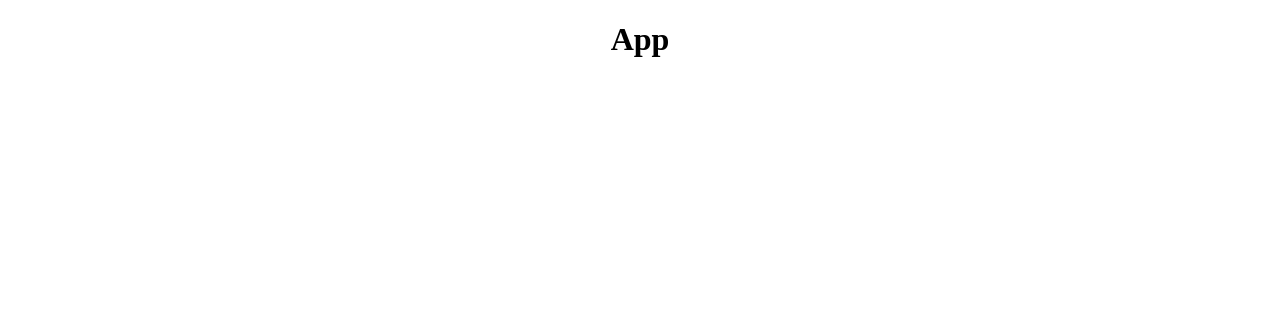
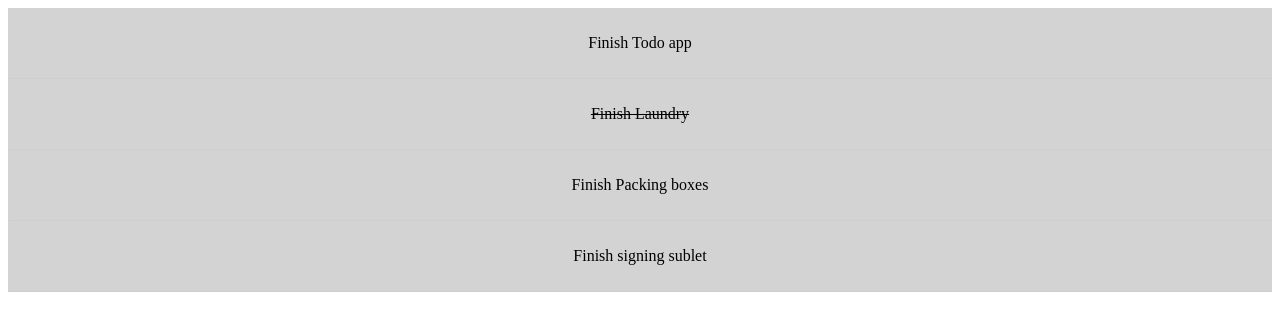
Before and after one commit to Karanveer-singh671/TODOApp-REACT, a React (Create React App) app: page / in a window 1280 px wide. Shown: the top 330 px of the page. Built offline with nearby package versions, Linux system fonts and the light colour scheme.

Commit message:
created Todos component and todoList component

```diff
--- a/src/App.js
+++ b/src/App.js
@@ -1,13 +1,41 @@
 import React, { Component } from 'react';
 import './App.css';
-
+import Todos from './components/Todos';
 class App extends Component {
   // renders component in browser
+
+  state = {
+    todos: [
+      {
+        id: 1,
+        title: 'Finish Todo app',
+        completed: false
+      },
+      {
+        id: 2,
+        title: 'Finish Laundry',
+        completed: true
+      },
+      {
+        id: 3,
+        title: 'Finish Packing boxes',
+        completed: false
+      },
+      {
+        id: 4,
+        title: 'Finish signing sublet',
+        completed: false
+      }
+    ]
+  }
+
   render() {
     return (
       // need to use className (for class in html)
+      // this.state.todos is state from App and it is stored in todos
+      // todos can now be passed as a prop for any other component
       <div className="App">
-      <h1>App</h1>
+      <Todos todos={this.state.todos} />
       </div>
     );
   }
--- /dev/null
+++ b/src/components/TodoItem.js
@@ -0,0 +1,28 @@
+import React, { Component } from 'react';
+import PropTypes from 'prop-types';
+
+export class TodoItem extends Component {
+    getStyle = () => {
+        return  {
+            background: 'lightgrey',
+            padding: '10px',
+            borderBottom: '1px #ccc dotted',
+            textDecoration: this.props.todo.completed ? 'line-through' : 'none'
+        }
+    }
+  render() {
+    return (
+      <div style={this.getStyle()}>
+        <p> { this.props.todo.title } </p>
+      </div>
+    )
+  }
+}
+// first portion is whatever the name of the class is
+TodoItem.propTypes = {
+    todo: PropTypes.object.isRequired
+}
+
+
+
+export default TodoItem
--- /dev/null
+++ b/src/components/Todos.js
@@ -0,0 +1,21 @@
+import React, { Component } from 'react';
+import TodoItem from './TodoItem';
+import PropTypes from 'prop-types';
+class Todos extends Component {
+  render() {
+    // pass todos as a prop here and map each todo in the array to display title
+    // todo(left) is a prop to be used which stores the todo in the map parameter
+    // when map generates list should have a unique key so add key and we know todo id is unique so set
+    // to that
+    return this.props.todos.map((todo)=> (
+      <TodoItem key={todo.id} todo={todo} />
+    ));
+  }
+}
+
+// PropTypes
+Todos.propTypes = {
+  todos: PropTypes.array.isRequired
+}
+
+export default Todos;
--- a/src/index.js
+++ b/src/index.js
@@ -1,6 +1,5 @@
 import React from 'react';
 import ReactDOM from 'react-dom';
-
 import App from './App';
 // renders app component into the div id root in index.html
 ReactDOM.render(<App />, document.getElementById('root'));
```
